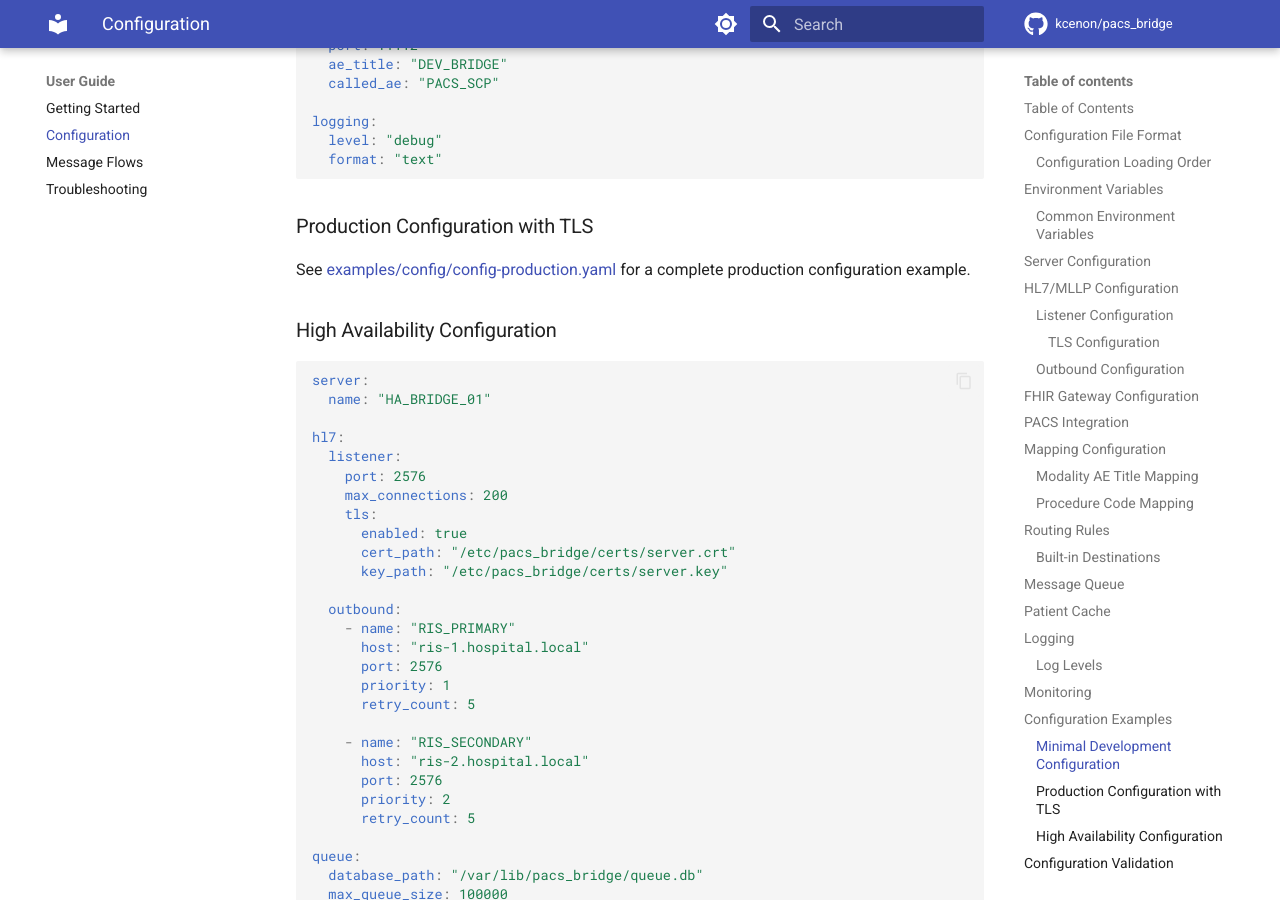
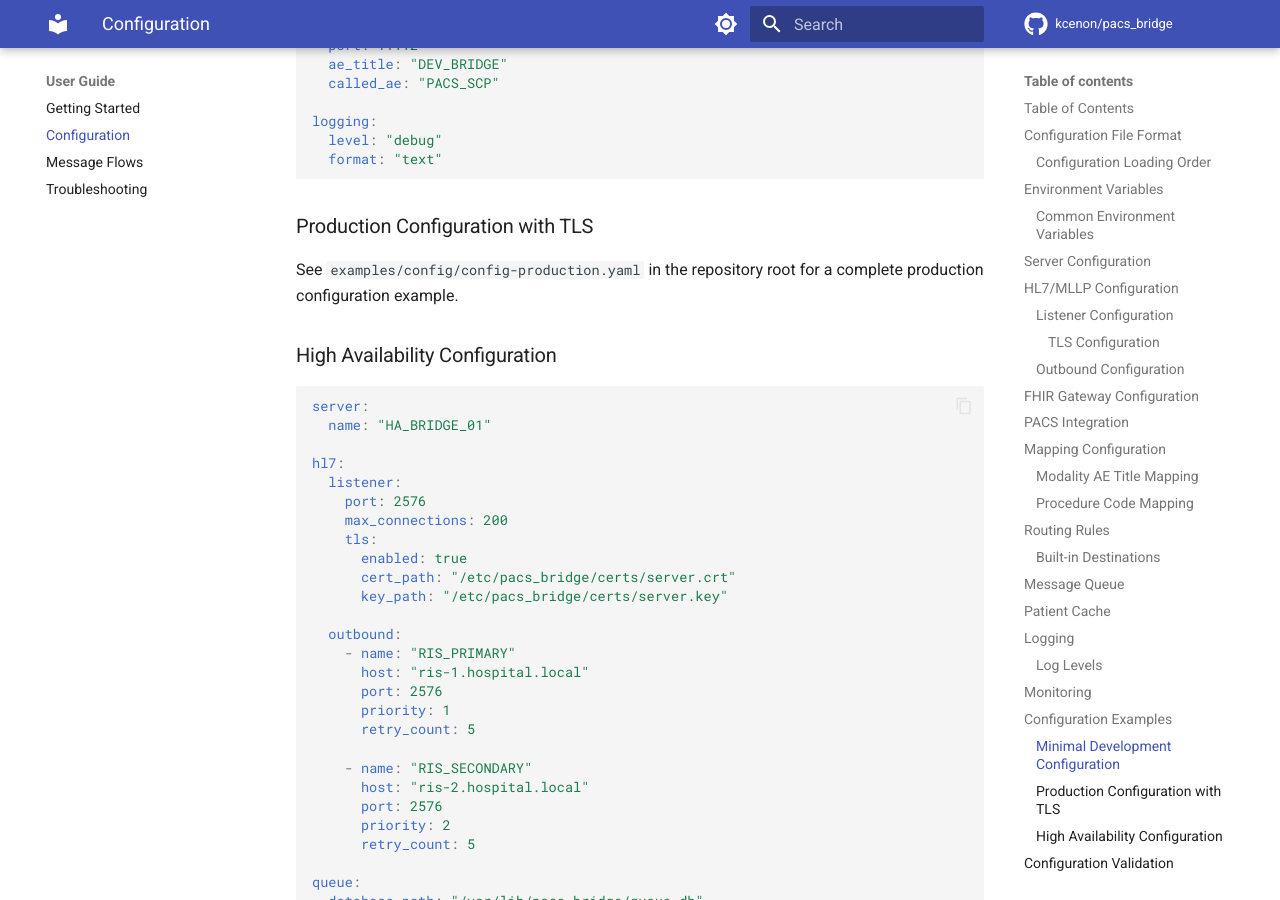
Before and after one commit to kcenon/pacs_bridge, an MkDocs documentation site: the page built from docs/user-guide/configuration.md, in a window 1280 px wide and 900 px high, scrolled down 10949 px. Built offline with MkDocs 1.6.1 and Material for MkDocs 9.7.7, drawn with Linux system fonts in a browser that asks for light colours; comment, search, counter and statistics services are not loaded; the version menu is left out.

Commit message:
fix(docs): remove broken links that cause mkdocs build failure
- Remove ARCHITECTURE.md link from SDS.md (file does not exist)
- Remove pacs_system SRS links from SRS.md and SRS_KO.md (external project)
- Replace config-production.yaml hyperlink with plain text reference
  in configuration.md (links outside docs directory not supported)

These changes fix the strict mode warnings in mkdocs build that were
causing the documentation CI workflow to fail.

```diff
--- a/docs/user-guide/configuration.md
+++ b/docs/user-guide/configuration.md
@@ -401,7 +401,7 @@ logging:
 
 ### Production Configuration with TLS
 
-See [examples/config/config-production.yaml](../../examples/config/config-production.yaml) for a complete production configuration example.
+See `examples/config/config-production.yaml` in the repository root for a complete production configuration example.
 
 ### High Availability Configuration
 
```
Also changed, not shown: docs/SDS.md (+0 -1 lines), docs/SRS.md (+1 -1 lines), docs/SRS_KO.md (+1 -1 lines).
